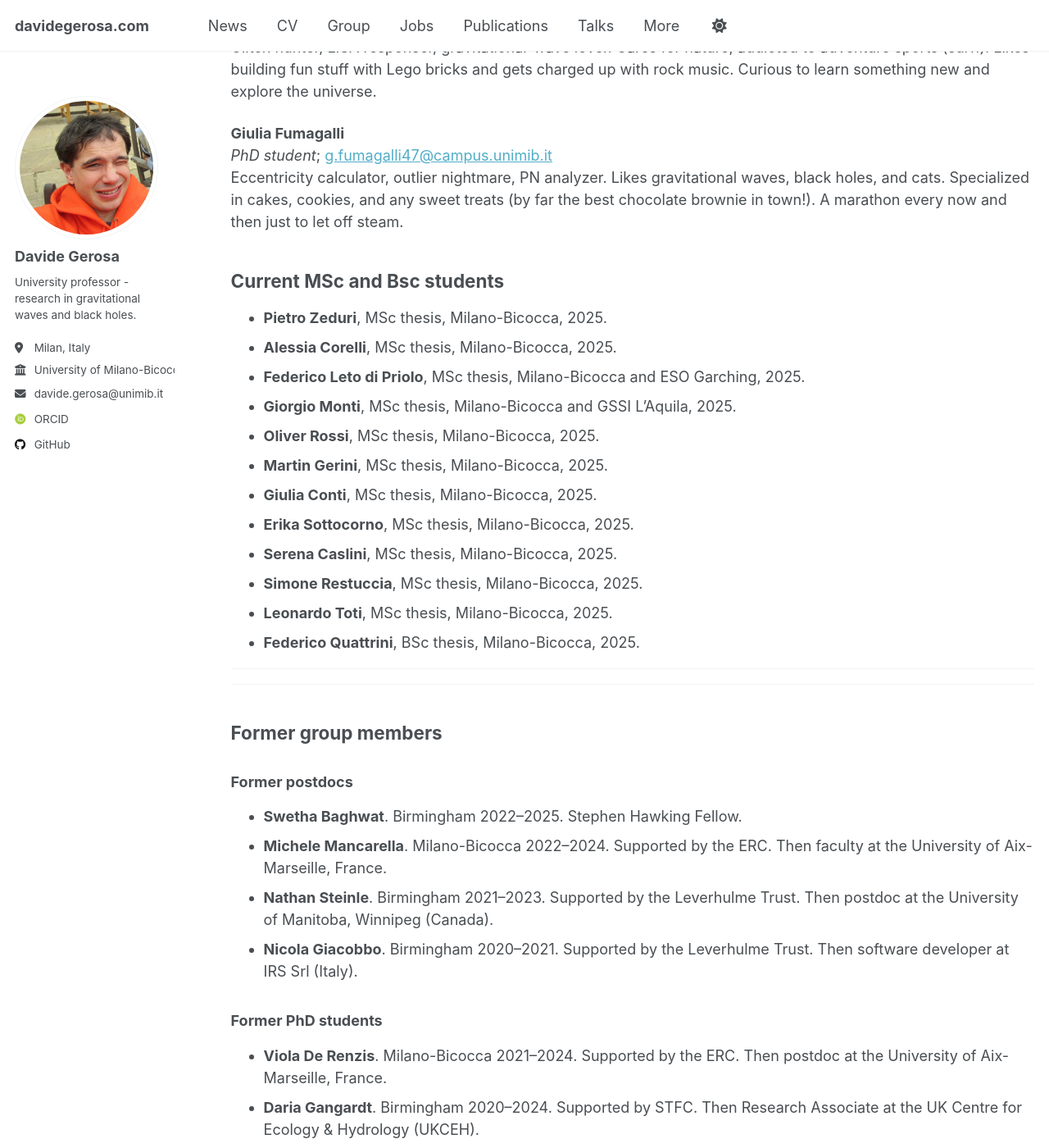
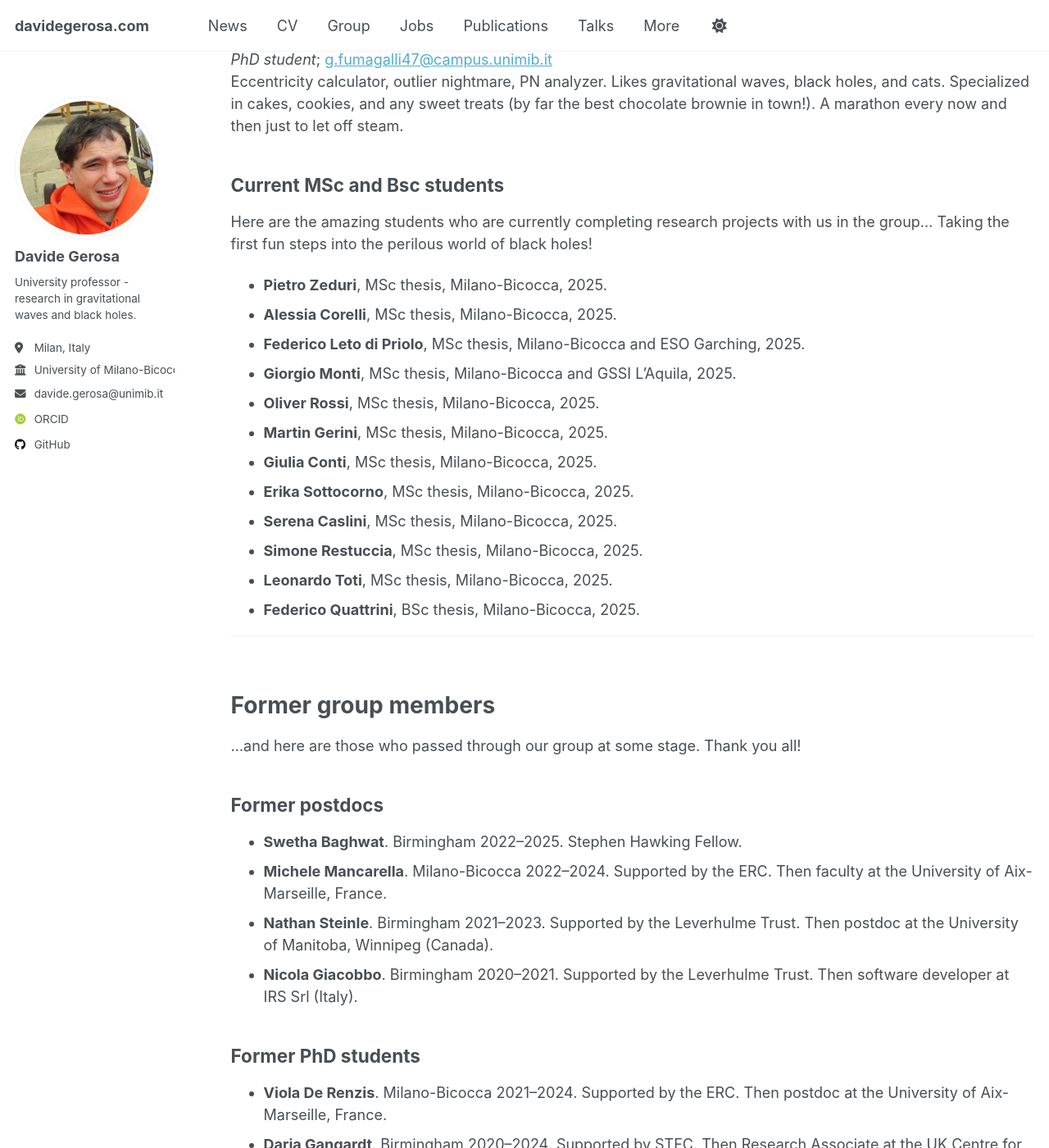
Before and after one commit to dgerosa/website, a Jekyll site: the page built from _pages/group.md, in a window 1280 px wide and 1400 px high, scrolled down 1980 px. Shown: the whole window at 82% size. Built offline with Jekyll 4.4.1, drawn with Linux system fonts in a browser that asks for light colours; some web fonts are replaced; some of the changed text lies outside the part shown.

Commit message:
Tue Jun 10 22:39:54 CEST 2025

```diff
--- a/_pages/_group.md
+++ b/_pages/_group.md
@@ -1,4 +1,4 @@
-## Current group members
+Here are the amazing people in my group. Come visit and chat science with us!
 
 **Arianna Renzini**
 *ERC Marie Skłodowska-Curie Fellow*;  [arianna.renzini@unimib.it](mailto:arianna.renzini@unimib.it)
@@ -57,6 +57,7 @@
 Eccentricity calculator, outlier nightmare, PN analyzer. Likes gravitational waves, black holes, and cats. Specialized in cakes, cookies, and any sweet treats (by far the best chocolate brownie in town!). A marathon every now and then just to let off steam.
 
 ## Current MSc and Bsc students
+Here are the amazing students who are currently completing research projects with us in the group… Taking the first fun steps into the perilous world of black holes!
 
 - **Pietro Zeduri**, MSc thesis, Milano-Bicocca, 2025.
 - **Alessia Corelli**, MSc thesis, Milano-Bicocca, 2025.
@@ -72,24 +73,26 @@
 - **Federico Quattrini**, BSc thesis, Milano-Bicocca, 2025.
 
 ---
----
+<br>
 
-## Former group members
+# Former group members
 
-### Former postdocs
+...and here are those who passed through our group at some stage. Thank you all!
+
+## Former postdocs
 
 - **Swetha Baghwat**. Birmingham 2022–2025. Stephen Hawking Fellow.
 - **Michele Mancarella**. Milano-Bicocca 2022–2024. Supported by the ERC. Then faculty at the University of Aix-Marseille, France.
 - **Nathan Steinle**. Birmingham 2021–2023. Supported by the Leverhulme Trust. Then postdoc at the University of Manitoba, Winnipeg (Canada).
 - **Nicola Giacobbo**. Birmingham 2020–2021. Supported by the Leverhulme Trust. Then software developer at IRS Srl (Italy).
 
-### Former PhD students
+## Former PhD students
 
 - **Viola De Renzis**. Milano-Bicocca 2021–2024. Supported by the ERC. Then postdoc at the University of Aix-Marseille, France.
 - **Daria Gangardt**. Birmingham 2020–2024. Supported by STFC. Then Research Associate at the UK Centre for Ecology & Hydrology (UKCEH).
 - **Matthew Mould**. Birmingham 2019–2023. Supported by STFC. Then postdoc at the Massachusetts Institute of Technology (MIT), Boston MA (USA).
 
-### Former MSc students
+## Former MSc students
 
 - **Olga Pietrosanti**. Milano-Bicocca 2025
 - **Nicole Grillo**. Milano-Bicocca 2025
@@ -111,7 +114,7 @@
 - **Abdullah Aziz**. Birmingham 2020. Then software engineer at Menlo Security Inc (UK).
 - **Riccardo Barbieri**. Caltech and Pavia 2018. Then PhD at the Max Planck Institute for Gravitational Physics (Potsdam, Germany). Resulting publication: [arXiv:2004.02894](https://arxiv.org/abs/2004.02894).
 
-### Former BSc students
+## Former BSc students
 
 - **Alessandro Malfasi**. Milano-Bicocca 2025
 - **Rocco Giugni**. Milano-Bicocca 2024
```
Also changed, not shown: _pages/group.md (+4 -2 lines).
